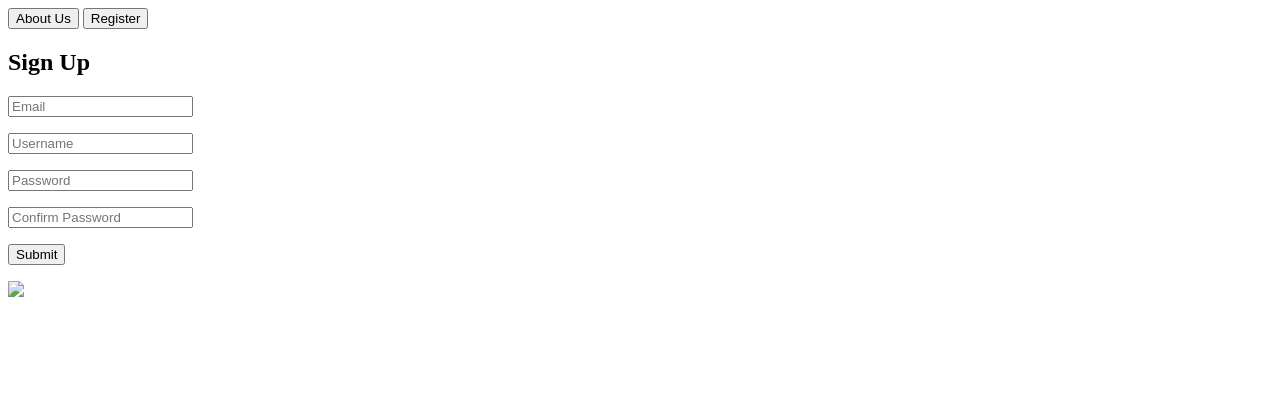
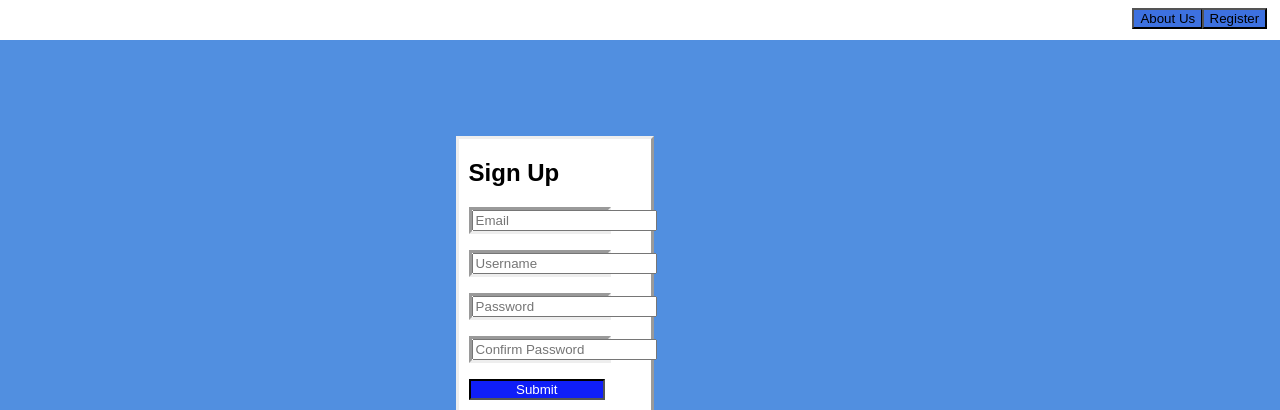
Before and after one commit to LCounterman1/RegisterPage, a plain HTML site: page index.html in a window 1280 px wide. Shown: the top 410 px of the page. Drawn offline with Linux system fonts and the light colour scheme.

Commit message:
final commit

```diff
--- a/index.html
+++ b/index.html
@@ -5,25 +5,31 @@
     <meta http-equiv="X-UA-Compatible" content="IE=edge">
     <meta name="viewport" content="width=device-width, initial-scale=1.0">
     <title>Register Page</title>
+    <link rel="stylesheet" href="style.css">
 </head>
 <body>
     <nav class="nav">
         <form>
-            <button>About Us</button>
-            <button>Register</button>
+            <button class= "button1">About Us</button>
+            <button class= "button2">Register</button>
         </form>
     </nav>
     <section>
         <div class= "boxed">
-            <h2>Sign Up</h2>
+            <h2 class= "h2">Sign Up</h2>
                 <form>
-                    <p><input type="text email" placeholder="Email" /></p>
-                    <p><input type="text name" placeholder="Username" /></p>
-                    <p><input type="password" placeholder="Password" /></p>
-                    <p><input type="password" placeholder="Confirm Password"/></p>
-                    <p><button>Submit</button></p>
+                    <p class= "p"><input type="text email" placeholder="Email" /></p>
+                    <p class= "p"><input type="text name" placeholder="Username" /></p>
+                    <p class= "p"><input type="password" placeholder="Password" /></p>
+                    <p class= "p"><input type="password" placeholder="Confirm Password"/></p>
+                    <p><button class="Submit">Submit</button></p>
+
                 </form>
-                    <img src= "assets/"
+                    <img class= "img" src= "../Assets/amazon.png" width="25" height="25">
+                    <img class= "img" src= "../Assets/fb.png" width="25" height="25">
+                    <img class= "img" src= "../Assets/github.png" width="25" height="25">
+                    <img class= "img" src= "../Assets/slack.png" width="25" height="25">
+                    <img class= "img" src= "../Assets/instagram.jfif" width="25" height="25">
         </div>
     </section>
 </body>
--- a/style.css
+++ b/style.css
@@ -0,0 +1,74 @@
+/* 1 */
+body{
+    background-color: rgb(81, 143, 224);
+}
+
+/* 2 */
+.nav{
+    background-color: white;
+    width: 100%;
+    height: 5%;
+    position: fixed;
+    top: 0;
+    right: 0;
+}
+
+/* 3 */
+.button1{
+    background-color: rgb(61, 113, 224);
+    position: fixed;
+    top: 1%;
+    right: 6%;
+}
+
+/* 4 */
+.button2{
+    background-color: rgb(61, 113, 224);
+    position: fixed;
+    top: 1%;
+    right: 1%;
+}
+
+/* 5 */
+.boxed{
+    background-color: white;
+    border-style: outset;
+    width: 15%;
+    height: 40%;
+    position: fixed;
+    margin-top: 10%;
+    margin-left: 35%;
+}
+
+/* 6 */
+.h2{
+    font-family: Arial, Helvetica, sans-serif;
+    font-weight: bold;
+    position: relative;
+    left: 5%;
+}
+
+/* 7 */
+.p{
+    border-style: inset;
+    position: relative;
+    left: 5%;
+    width: 71%;
+}
+
+/* 8 */
+.Submit{
+    border-style: inset;
+    color: white;
+    background-color: rgb(15, 30, 248);
+    position: relative;
+    left: 5%;
+    width: 71%
+
+}
+
+/* 9 */
+.img{
+    position: relative;
+    left: 10%;
+}
```
